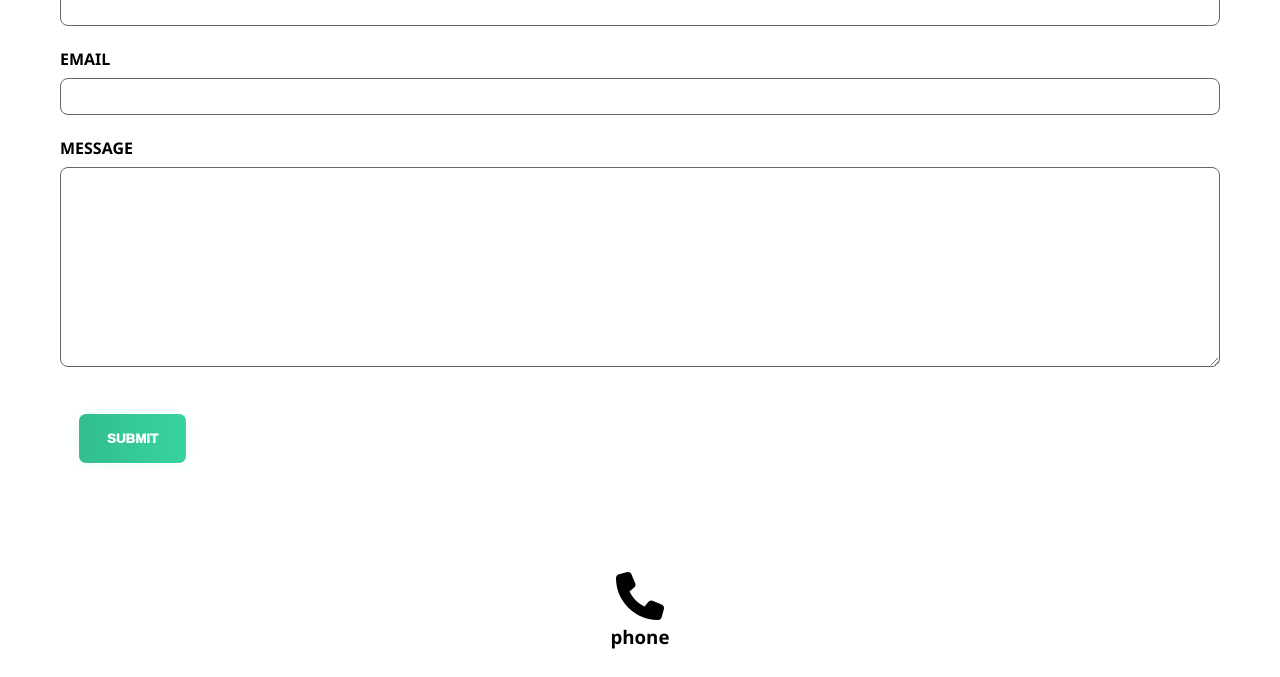
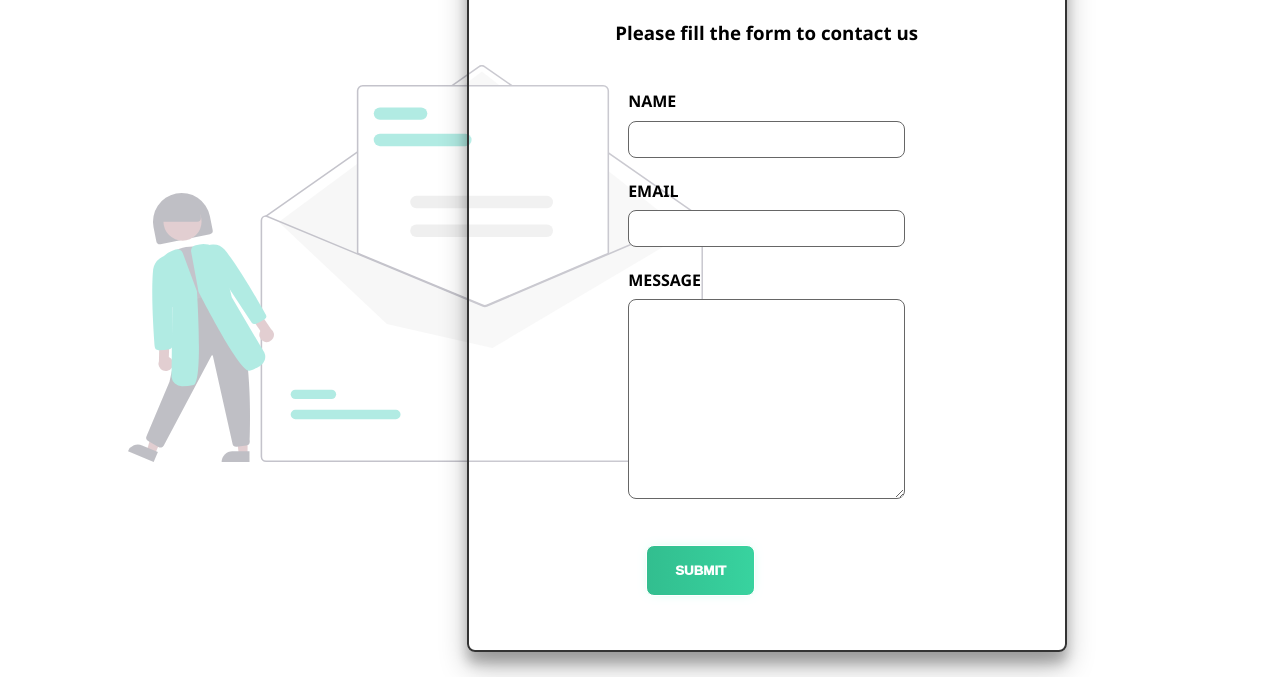
Before and after one commit to nazeershaik666/simss, a website: page public/contact.html in a window 1280 px wide. Shown: the part 255-932 px from the top of the page. Drawn offline with Linux system fonts and the light colour scheme.

Commit message:
Add files via upload

```diff
--- a/public/contact.html
+++ b/public/contact.html
@@ -19,17 +19,19 @@
             <ul>
               <li><a  href="index.html">Home</a></li>
               <li><a href="about.html">About</a></li>
-              <li><a class="current" href="contact.html">Contact</a></li>
-          <!--    <li><a href="student/login.html">Login</a></li>
-              <li><a href="student/register.html">Register</a></li> -->
+              <li><a class="current" href="#">Contact</a></li>
               <li><a href="faq.html">FAQ</a></li>
               <li><a href="feedback.html">Reviews</a></li>
             </ul>
           </div>
         </nav>
       </header>
+      <div class="boxx">
+        <div class="contactPage-img">
+          <img src="./assets/img/contactPage1.svg">
+         </div>
       <section id="contact-form" class="py3">
-        <div class="container">
+        <div class="contain">
             <h1 style="text-align: center;" class="l1"><span class="">Contact</span>Us</h1>
            <h3> <p style="text-align: center;">Please fill the form to contact us</p></h3>
 
@@ -56,15 +58,15 @@
         </div>
        </section>
 
-
+      </div>
         <div class="container">
             <div class="box">
-              <a href="https://goo.gl/maps/znUsY69bTQRCfVuq5" target="_blank" style="color: white;">
+              <a href="https://goo.gl/maps/znUsY69bTQRCfVuq5" target="_blank" >
               <i class="fa-solid fa-hotel fa-3x"></i>
                 <h3>Location</h3>
                 <p>MO, USA</p> </a>
             </div>
-            <div class="box tooltip" onclick="myfun()" onmouseout="outfun()">
+            <div  class="box tooltip" onclick="myfun()" onmouseout="outfun()">
             <i class="fa-solid fa-phone fa-3x"></i>
 
             <span class="tooltiptext" id="myTooltip">Copy to clipboard</span>
@@ -73,7 +75,7 @@
                 <p>(+1) 1234567890</p>
             </div>
             <div class="box">
-               <a href="mailto:studentinternship123@gmail.com" style="color: white;" target="_blank"><i class="fa-solid fa-envelope fa-3x"></i>
+               <a href="mailto:studentinternship123@gmail.com"  target="_blank"><i class="fa-solid fa-envelope fa-3x"></i>
                 <h3>Email</h3>
                 <p>studentinternship123@gmail.com</p> </a>
         </div>
@@ -99,6 +101,7 @@
 
 </body>
     <script src="contact.js"></script>
+
    <script>
     function outfun(){
       var tooltip = document.getElementById("myTooltip");
```
